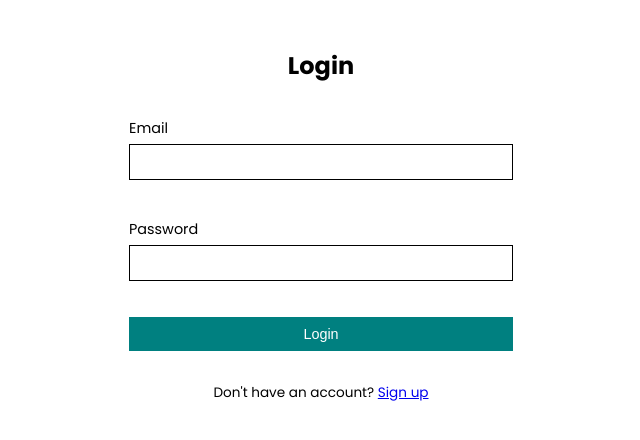
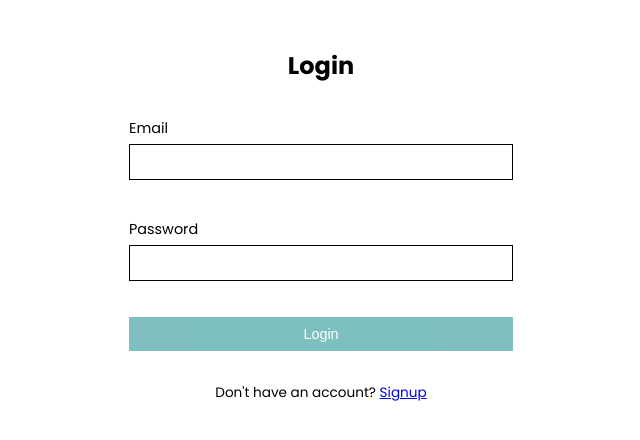
Before and after one commit to harsht67/Kaizen, a React (Create React App) app: page /login in a window 1280 px wide. Shown: the top 440 px of the page, without its empty margins (319-959 px from the left). Built offline with nearby package versions, Linux system fonts and the light colour scheme; the HTML template or start-up script is replaced by a standard one.

Commit message:
fix: Login, Register disabled button, formik component
Form button will be disabled now if there are errors in form, now using Form, Field from formik lib instead of form, input

```diff
--- a/src/_mixins.scss
+++ b/src/_mixins.scss
@@ -16,7 +16,6 @@ $breakpoints: (
 @mixin form {
   width: 40%;
   margin: 2rem auto;
-  // border: 1px solid #000;
   padding: 1rem 2rem 2rem;
 
   @include media(small) {
@@ -44,6 +43,11 @@ $breakpoints: (
     border: 1px solid #000;
     padding: 0.5em;
     font-size: 1rem;
+    outline: none;
+  }
+
+  .input--error {
+    border: 1px solid #f00;
   }
 
   .error {
@@ -60,6 +64,11 @@ $breakpoints: (
     cursor: pointer;
   }
 
+  .button--disabled {
+    opacity: 0.5;
+    cursor: default;
+  }
+
   .link {
     font-size: 0.85em;
     text-align: center;
--- a/src/features/Login/Login.tsx
+++ b/src/features/Login/Login.tsx
@@ -1,7 +1,7 @@
 import "./Login.scss";
 
 import * as Yup from "yup";
-import { Formik, ErrorMessage } from "formik";
+import { Formik, ErrorMessage, Field, Form } from "formik";
 import { Link } from "react-router-dom";
 
 export default function Login() {
@@ -29,23 +29,22 @@ export default function Login() {
       >
         {
           (formik) => {
-            const { handleChange, handleSubmit, handleBlur, dirty, isValid } = formik;
+            const { errors, touched, dirty, isValid } = formik;
             return (
               <article className="login">
                 <h1 className="title">Login</h1>
 
-                <form onSubmit={handleSubmit}>
+                <Form>
 
                   <div>
                     <label htmlFor="email">
                       Email
                     </label>
-                    <input
+                    <Field
                       type="email"
                       name="email"
                       id="email"
-                      onChange={handleChange}
-                      onBlur={handleBlur}
+                      className={errors.email && touched.email && "input--error"}
                     />
                     <ErrorMessage name="email" component="span" className="error" />
                   </div>
@@ -54,12 +53,11 @@ export default function Login() {
                     <label htmlFor="password">
                       Password
                     </label>
-                    <input
+                    <Field
                       type="password"
                       name="password"
                       id="password"
-                      onChange={handleChange}
-                      onBlur={handleBlur}
+                      className={errors.password && touched.password && "input--error"}
                     />
                     <ErrorMessage name="password" component="span" className="error" />
                   </div>
@@ -67,13 +65,14 @@ export default function Login() {
                   <button
                     type="submit"
                     disabled={!(dirty && isValid)}
+                    className={!(dirty && isValid) ? "button--disabled" : ""}
                   >
                     Login
                   </button>
 
-                </form>
+                </Form>
 
-                <p className="link">Don't have an account? <Link to="/signup">Sign up</Link></p>
+                <p className="link">Don't have an account? <Link to="/signup">Signup</Link></p>
 
               </article>)
           }
--- a/src/features/Signup/Signup.tsx
+++ b/src/features/Signup/Signup.tsx
@@ -1,7 +1,7 @@
 import "./Signup.scss";
 
 import * as Yup from "yup";
-import { Formik, ErrorMessage } from "formik";
+import { Formik, ErrorMessage, Field, Form } from "formik";
 import { Link } from "react-router-dom";
 
 export default function Signup() {
@@ -29,23 +29,22 @@ export default function Signup() {
       >
         {
           (formik) => {
-            const { handleChange, handleSubmit, handleBlur, dirty, isValid } = formik;
+            const { errors, touched, dirty, isValid } = formik;
             return (
               <article className="signup">
                 <h1 className="title">Signup</h1>
 
-                <form onSubmit={handleSubmit}>
+                <Form>
 
                   <div>
                     <label htmlFor="email">
                       Email
                     </label>
-                    <input
+                    <Field
                       type="email"
                       name="email"
                       id="email"
-                      onChange={handleChange}
-                      onBlur={handleBlur}
+                      className={errors.email && touched.email && "input--error"}
                     />
                     <ErrorMessage name="email" component="span" className="error" />
                   </div>
@@ -54,12 +53,11 @@ export default function Signup() {
                     <label htmlFor="password">
                       Password
                     </label>
-                    <input
+                    <Field
                       type="password"
                       name="password"
                       id="password"
-                      onChange={handleChange}
-                      onBlur={handleBlur}
+                      className={errors.password && touched.password && "input--error"}
                     />
                     <ErrorMessage name="password" component="span" className="error" />
                   </div>
@@ -67,11 +65,12 @@ export default function Signup() {
                   <button
                     type="submit"
                     disabled={!(dirty && isValid)}
+                    className={!(dirty && isValid) ? "button--disabled" : ""}
                   >
                     Signup
                   </button>
 
-                </form>
+                </Form>
 
                 <p className="link">Already a user? <Link to="/login">Login</Link></p>
 
```
